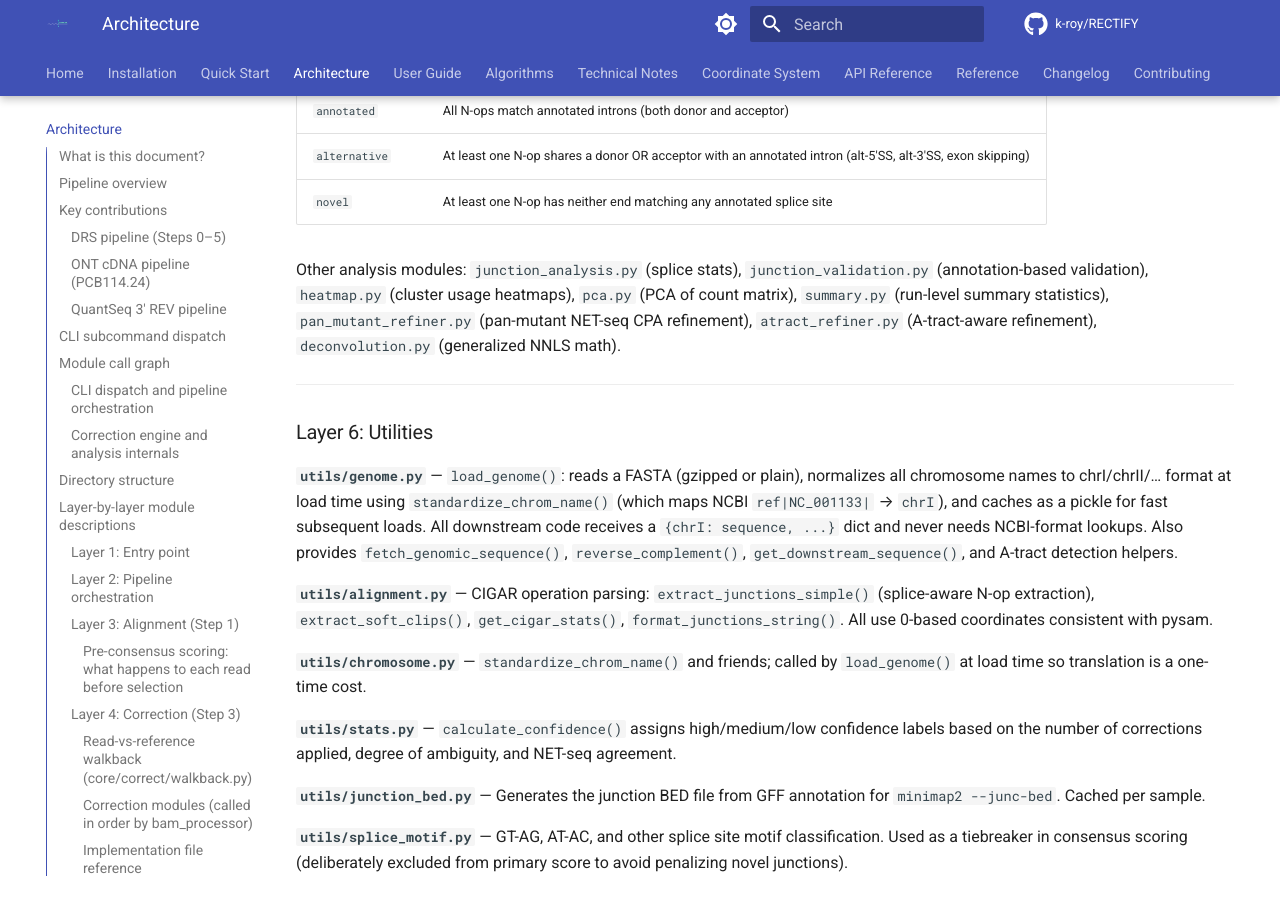
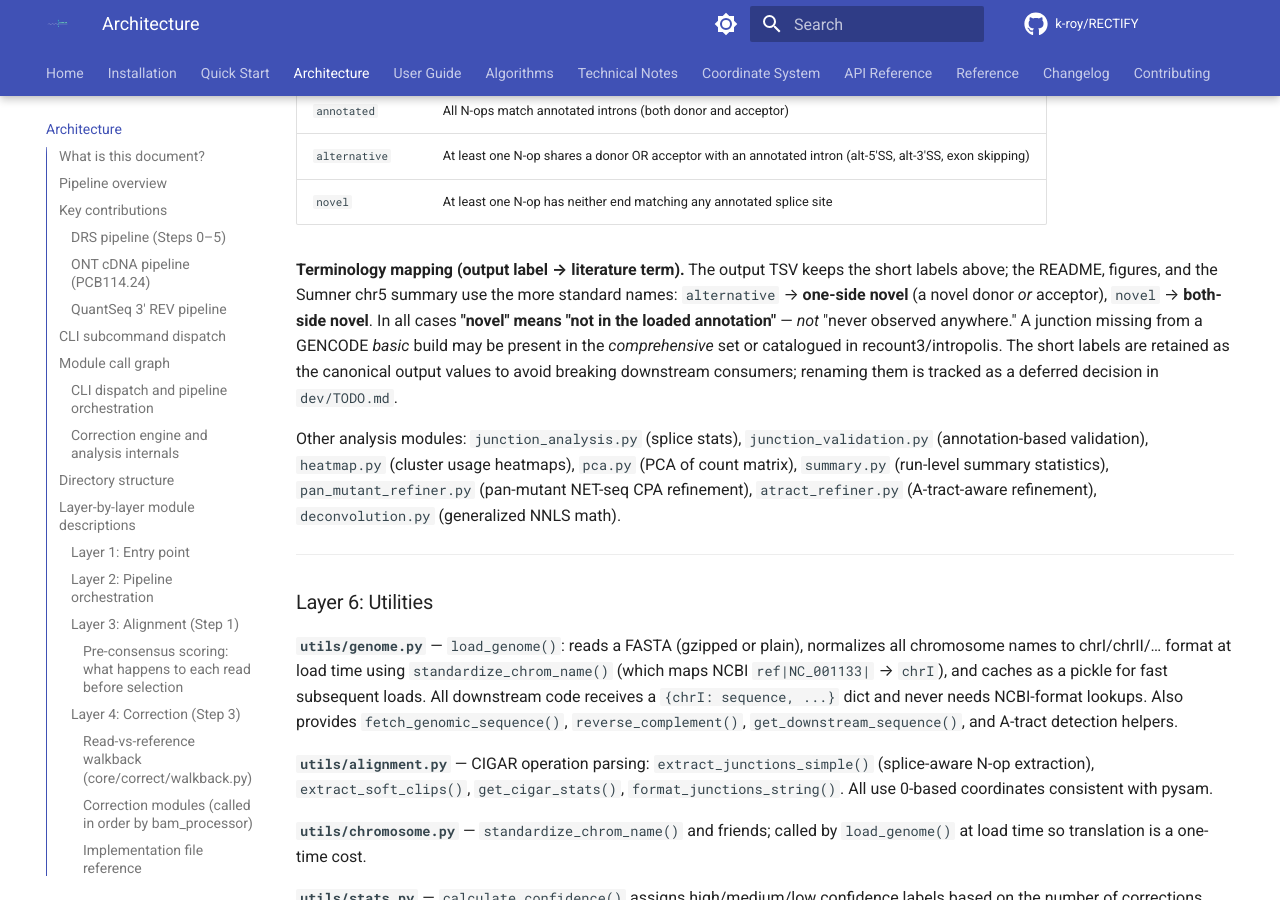
Before and after one commit to k-roy/RECTIFY, an MkDocs documentation site: the page built from docs/ARCHITECTURE.md, in a window 1280 px wide and 900 px high, scrolled down 20981 px. Built offline with MkDocs 1.6.1 and Material for MkDocs 9.7.7, drawn with Linux system fonts in a browser that asks for light colours; comment, search, counter and statistics services are not loaded; the version menu is left out.

Commit message:
docs(splice): relabel classes to one-side/both-side novel + dark figure
A4: align splice-classification terminology with the literature. README
class table + step-(c) prose and docs/ARCHITECTURE.md now lead with
'one-side novel'/'both-side novel' (output labels alternative/novel kept,
mapping documented) plus the 'novel = not in the annotation, not
never-observed; basic vs comprehensive' caveat. Regenerated the dark
splice_classification figure to match the relabeled light variant.
Internal/output labels intentionally unchanged (non-breaking).

Co-Authored-By: Claude Opus 4.8 (1M context) <noreply@anthropic.com>
Claude-Session: https://claude.ai/code/session_01JKdd2cfQz7EXbPxuRf2cAK

```diff
--- a/docs/ARCHITECTURE.md
+++ b/docs/ARCHITECTURE.md
@@ -1120,6 +1120,16 @@ through a sequential decision tree:
 | `alternative` | At least one N-op shares a donor OR acceptor with an annotated intron (alt-5'SS, alt-3'SS, exon skipping) |
 | `novel` | At least one N-op has neither end matching any annotated splice site |
 
+**Terminology mapping (output label → literature term).** The output TSV keeps the
+short labels above; the README, figures, and the Sumner chr5 summary use the more
+standard names: `alternative` → **one-side novel** (a novel donor *or* acceptor),
+`novel` → **both-side novel**. In all cases **"novel" means "not in the loaded
+annotation"** — *not* "never observed anywhere." A junction missing from a GENCODE
+*basic* build may be present in the *comprehensive* set or catalogued in
+recount3/intropolis. The short labels are retained as the canonical output values to
+avoid breaking downstream consumers; renaming them is tracked as a deferred decision
+in `dev/TODO.md`.
+
 Other analysis modules: `junction_analysis.py` (splice stats),
 `junction_validation.py` (annotation-based validation), `heatmap.py`
 (cluster usage heatmaps), `pca.py` (PCA of count matrix), `summary.py`
```
Also changed, not shown: README.md (+13 -7 lines), docs/figures/generate_splice_classification_v3.py (+4 -4 lines), docs/figures/splice_classification.png, docs/figures/splice_classification.svg, docs/figures/splice_classification_dark.png, docs/figures/splice_classification_dark.svg.
